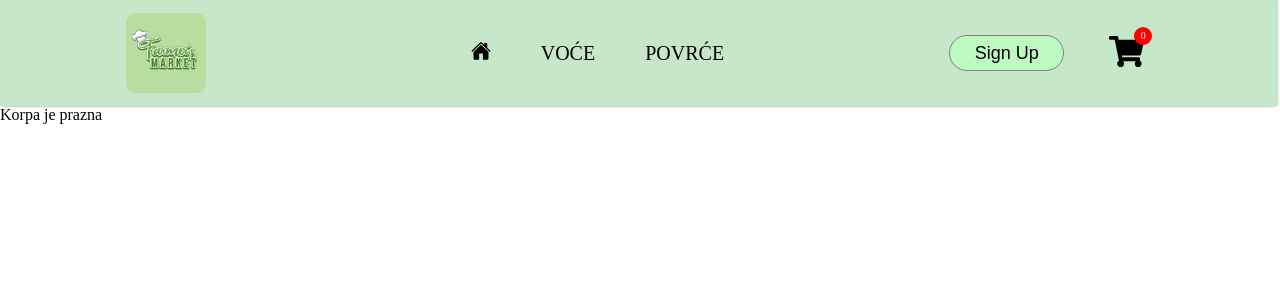
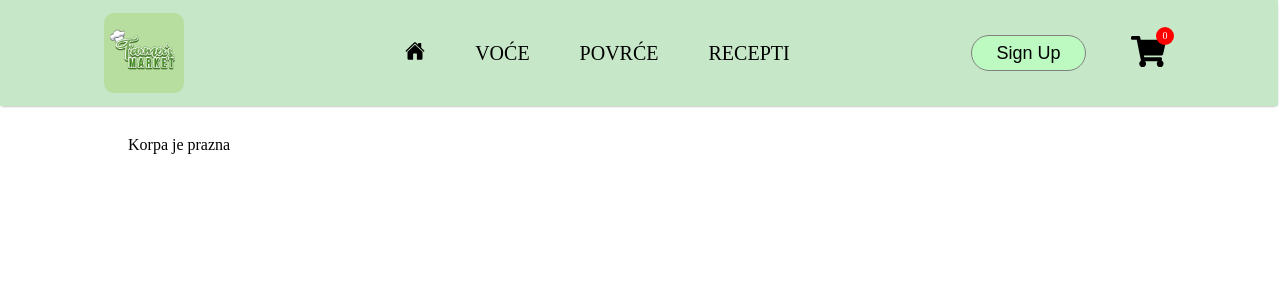
Before and after one commit to elab-development/klijentske-veb-tehnologije-2024-2022-0155-e-pijaca, a React (Vite) app: page /cart in a window 1280 px wide. Shown: the top 300 px of the page. Built offline with nearby package versions, Linux system fonts and the light colour scheme.

Commit message:
Implementiran API

```diff
--- a/src/App.tsx
+++ b/src/App.tsx
@@ -11,24 +11,32 @@ import Cart from './Components/Cart';
 import useCart from './Components/UseCart';
 import { useEffect, useState } from 'react';
 import {proizvod,voce, povrce, voceCategories, povrceCategories, products} from './models/Data';
+import Recepti from './Components/Recepti';
+
+
 
 
 function App() {
   const { cartNum, cartProducts, addToCart, deleteFromCart } = useCart(products);
 
+
   const [selectedVoceCategory, setSelectedVoceCategory] = useState<string>('sve');
   const [selectedPovrceCategory, setSelectedPovrceCategory] = useState<string>('sve');
 
+
   const resetVoceCategory = () => setSelectedVoceCategory('sve');
   const resetPovrceCategory = () => setSelectedPovrceCategory('sve');
+
 
   useEffect(() => {
     resetVoceCategory();
     resetPovrceCategory();
   }, []);
 
+
   const filteredVoce = selectedVoceCategory === 'sve' ? voce : voce.filter(product => product.family === selectedVoceCategory);
   const filteredPovrce = selectedPovrceCategory === 'sve' ? povrce : povrce.filter(product => product.family === selectedPovrceCategory);
+
 
   return (
     <div>
@@ -52,6 +60,9 @@ function App() {
                 </div>
                 <Povrce povrce={filteredPovrce} onAdd={addToCart} onDelete={deleteFromCart} resetCategory={resetPovrceCategory} />
               </div>} />
+
+
+            <Route path='/recepti' element={<Recepti />} />
             <Route path='/signup' element={<LoginSignup />} />
             <Route path='/login' element={<Login />} />
             <Route path='/cart' element={<Cart proizvodi={cartProducts} onAdd={addToCart} onDelete={deleteFromCart} />} />
@@ -62,4 +73,5 @@ function App() {
   );
 }
 
+
 export default App;
--- a/src/Components/Cart.tsx
+++ b/src/Components/Cart.tsx
@@ -1,6 +1,9 @@
 import React from 'react'
 import { Product } from '../models/Product';
 import IndividualP from './IndividualP';
+import '../css/Cart.css'
+
+
 
 
 interface CartProps{
@@ -10,9 +13,11 @@ interface CartProps{
 }
 
 
+
+
 const Cart: React.FC<CartProps> = ({proizvodi , onAdd, onDelete}) => {
   return (
-    <div>
+    <div className='korpa'>
       {proizvodi.length === 0 ? "Korpa je prazna" :
       proizvodi.map((p) => (
         <IndividualP
@@ -28,4 +33,6 @@ const Cart: React.FC<CartProps> = ({proizvodi , onAdd, onDelete}) => {
 }
 
 
+
+
 export default Cart
--- a/src/Components/Navbar.tsx
+++ b/src/Components/Navbar.tsx
@@ -1,18 +1,24 @@
 import React, { useState } from 'react';
 import '../css/Navbar.css';
+
 
 import logo from '../assets/logo.png';
 import { FaShoppingCart } from "react-icons/fa";
 import { IoHome } from "react-icons/io5";
 import { Link } from 'react-router-dom';
 
+
 interface NavbarProps{
   cartNum: number;
 }
 
 
+
+
 const Navbar: React.FC<NavbarProps> = ({cartNum}) => {
   const [menu, setMenu] = useState("none");
+
+
 
 
   return (
@@ -39,6 +45,12 @@ const Navbar: React.FC<NavbarProps> = ({cartNum}) => {
           </Link>
           {menu === "povrce" ? <hr /> : <></>}
         </li>
+        <li onClick={() => { setMenu("recepti") }}>
+          <Link to='/recepti' style={{ textDecoration: 'none', color: 'inherit' }}>
+            RECEPTI
+          </Link>
+          {menu === "recepti" ? <hr /> : <></>}
+        </li>
       </ul>
       <div className="nav-login-cart">
       <li onClick={() => { setMenu("signup") }}>
@@ -59,4 +71,5 @@ const Navbar: React.FC<NavbarProps> = ({cartNum}) => {
   );
 }
 
+
 export default Navbar;
--- /dev/null
+++ b/src/Components/ReceptIndividual.tsx
@@ -0,0 +1,23 @@
+import React from 'react'
+import { Recept } from '../models/Recept'
+
+
+interface ReceptProps{
+    r: Recept;
+}
+
+
+const ReceptIndividual : React.FC<ReceptProps> = ({r})=> {
+  return (
+    <div className="recept">
+        <img src="https://img.spoonacular.com/recipes/987-556x370.jpg" alt="slika" />
+     {r.title}
+     {r.id}
+     {r.instructions}
+
+    </div>
+  )
+}
+
+
+export default ReceptIndividual
--- /dev/null
+++ b/src/Components/Recepti.tsx
@@ -0,0 +1,48 @@
+import axios from 'axios';
+import React, { useEffect, useState } from 'react';
+import { Recept } from '../models/Recept';
+import ReceptIndividual from './ReceptIndividual';
+
+
+
+
+const Recepti = () => {
+    const [recepti, setRecept] = useState<Recept[]>([]);
+
+
+    useEffect(() => {
+         const fetchData = async () => {
+           const options = {
+             method: 'GET',
+             url: 'https://spoonacular-recipe-food-nutrition-v1.p.rapidapi.com/recipes/random',
+             params: {
+               tags: 'vegetarian,dessert',
+               number: '10'
+             },
+           };
+           try {
+             const response = await axios.request(options);
+             console.log(response.data.recipes)
+             const nizRecepata: Recept[] = response.data.recipes.map((r: any) => {
+               return new Recept(r.summary, r.instructions , r.title);
+             });
+             setRecept(nizRecepata);
+           } catch (error) {
+             console.error(error);
+           }
+         };
+         fetchData();
+       }, []);
+
+
+  return (
+    <div>
+    {recepti === null ? "No products" : recepti.map((p) => (
+        <ReceptIndividual r={p}/>
+      ))}
+    </div>
+  )
+}
+
+
+export default Recepti
--- /dev/null
+++ b/src/css/Cart.css
@@ -0,0 +1,9 @@
+.korpa{
+    display: flex;
+    flex-direction:  row;
+    flex-wrap: wrap;
+    align-items: center;
+    gap: 30px;
+    margin-top: 30px;
+    margin-left: 10%;
+  }
--- /dev/null
+++ b/src/models/Recept.ts
@@ -0,0 +1,12 @@
+export class Recept  {
+    id: number;
+    instructions: string;
+    title:string;
+    constructor(id:number,instructions:string,title:string){
+        this.id=id;
+        this.instructions=instructions;
+        this.title=title;
+    }
+
+
+}
```
